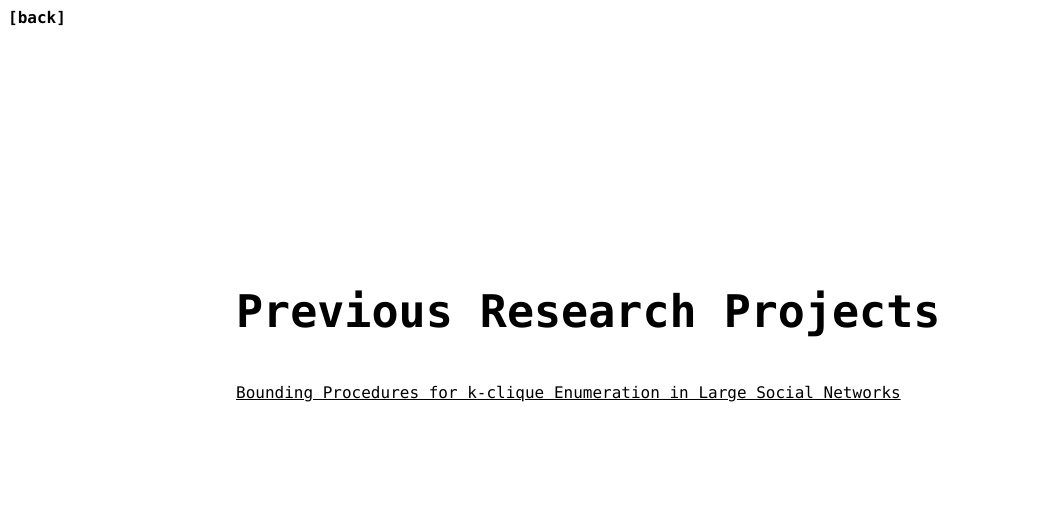
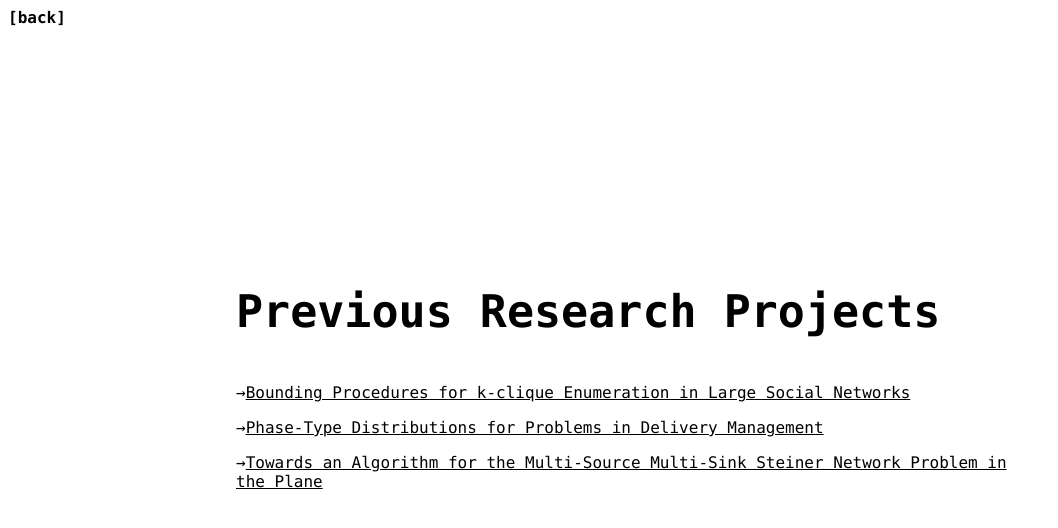
Before and after one commit to harryzxi/harryzxi.github.io, a plain HTML site: page projects.html in a window 1280 px wide. Shown: the whole page, without its empty margins (0-1058 px from the left). Drawn offline with Linux system fonts and the light colour scheme; a web font is replaced by a local one.

Commit message:
proj files

```diff
--- a/projects.html
+++ b/projects.html
@@ -8,5 +8,7 @@
 
 <div style="position: absolute; top: 30%; left: 50%; transform: translateX(-50%); width:808px">
     <p style="font-family: Lucida Console; font-size: 45px;"><b>Previous Research Projects</b></p>
-    <p style="font-family: Lucida Console;"><u>Bounding Procedures for k-clique Enumeration in Large Social Networks</u>
+    <p style="font-family: Lucida Console;">→<u>Bounding Procedures for k-clique Enumeration in Large Social Networks</u>
+    <p style="font-family: Lucida Console;">→<u>Phase-Type Distributions for Problems in Delivery Management</u>
+    <p style="font-family: Lucida Console;">→<u>Towards an Algorithm for the Multi-Source Multi-Sink Steiner Network Problem in the Plane</u>
 <div>
```
Also changed, not shown: index.html (+1 -1 lines), 2 other files.
